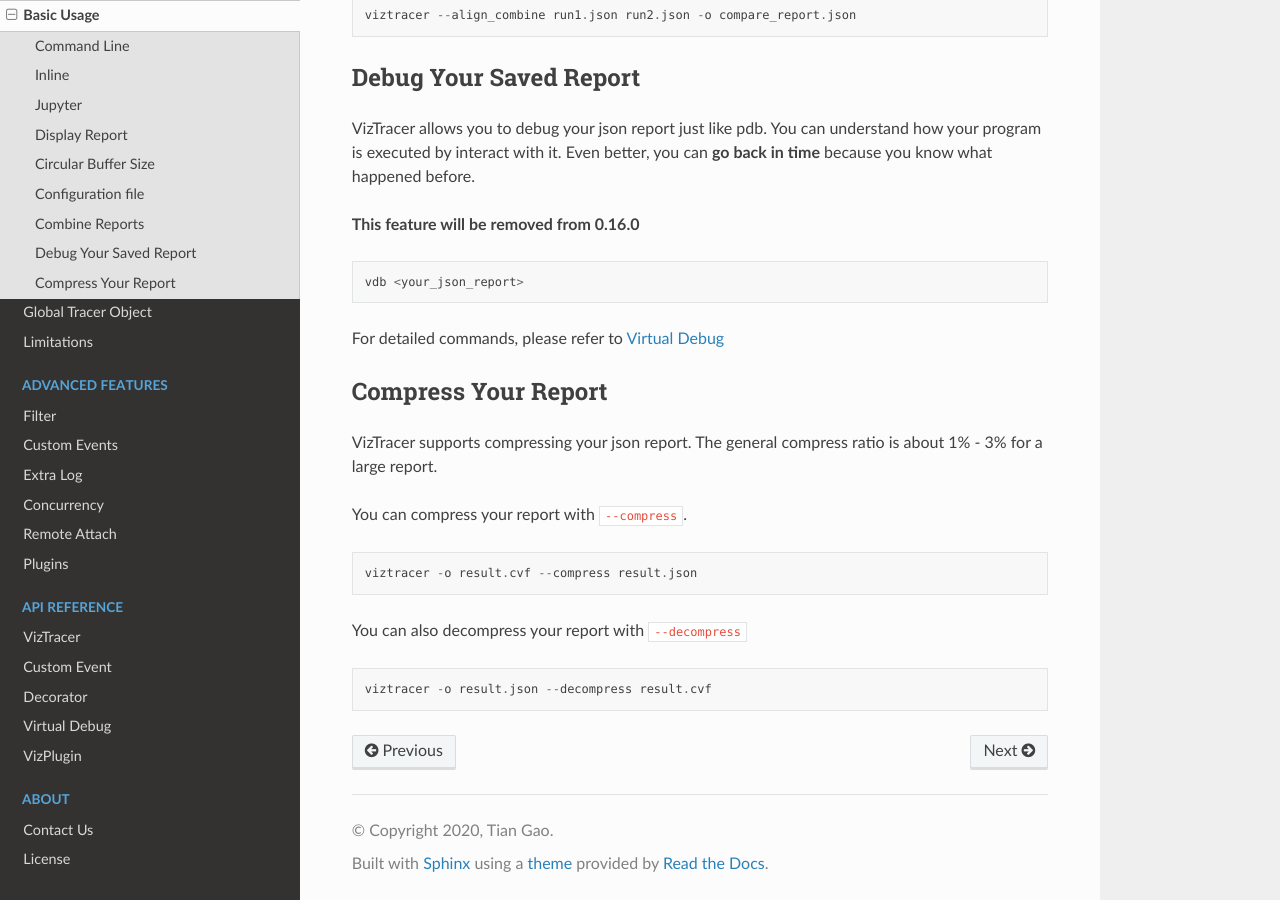
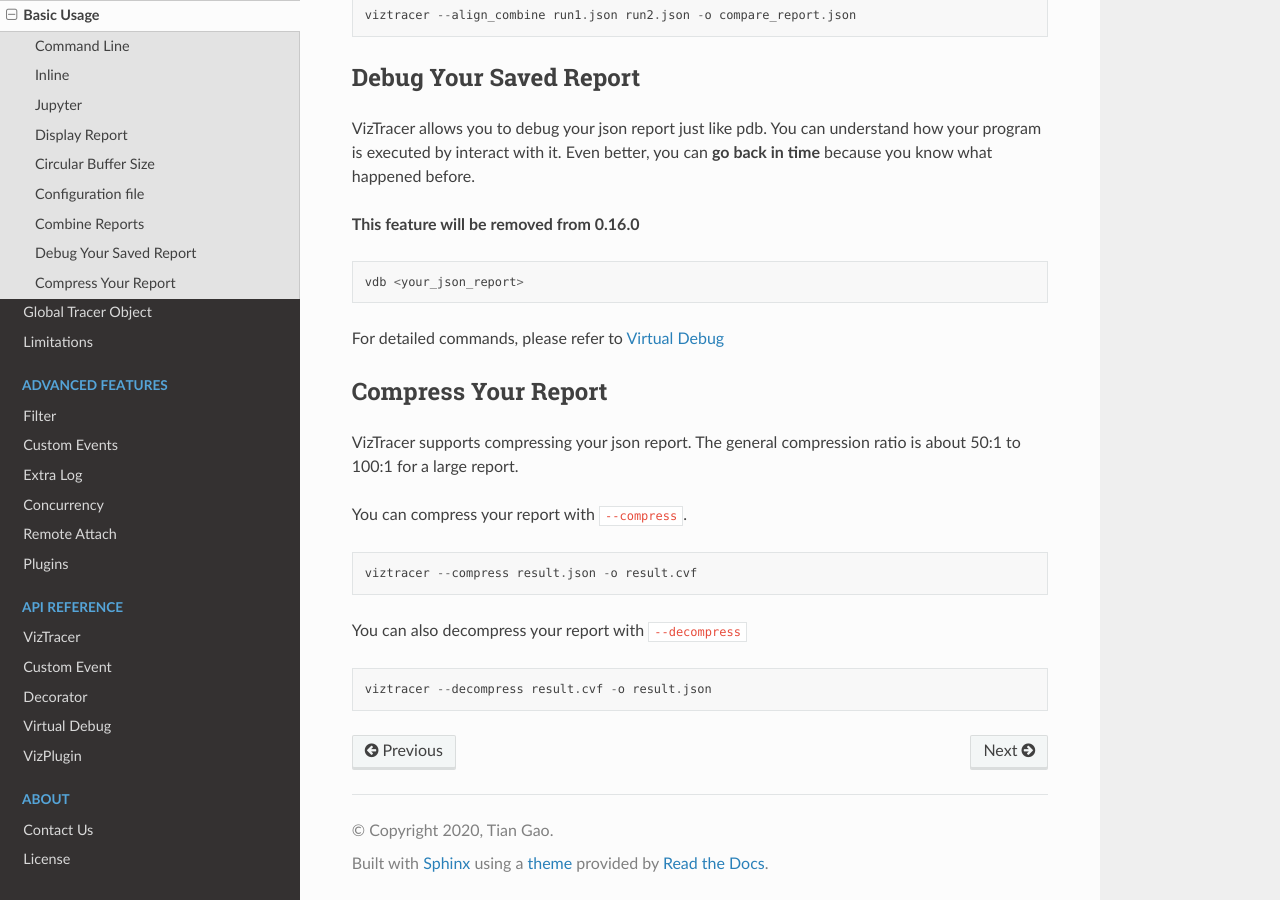
Before and after one commit to gaogaotiantian/viztracer, a Sphinx documentation site: the page built from docs/source/basic_usage.rst, in a window 1280 px wide and 900 px high, scrolled down 5051 px. Built offline with Sphinx 7.4.7 and the Read the Docs theme 2.0.0, drawn with Linux system fonts in a browser that asks for light colours.

Commit message:
update docs

```diff
--- a/docs/source/basic_usage.rst
+++ b/docs/source/basic_usage.rst
@@ -258,16 +258,16 @@
 Compress Your Report
 --------------------
 
-VizTracer supports compressing your json report. The general compress ratio is about 1% - 3% for a large report.
+VizTracer supports compressing your json report. The general compression ratio is about 50:1 to 100:1 for a large report.
 
 You can compress your report with ``--compress``.
 
 .. code-block::
 
-    viztracer -o result.cvf --compress result.json
+    viztracer --compress result.json -o result.cvf
 
 You can also decompress your report with ``--decompress``
 
 .. code-block::
 
-    viztracer -o result.json --decompress result.cvf
+    viztracer --decompress result.cvf -o result.json
```
